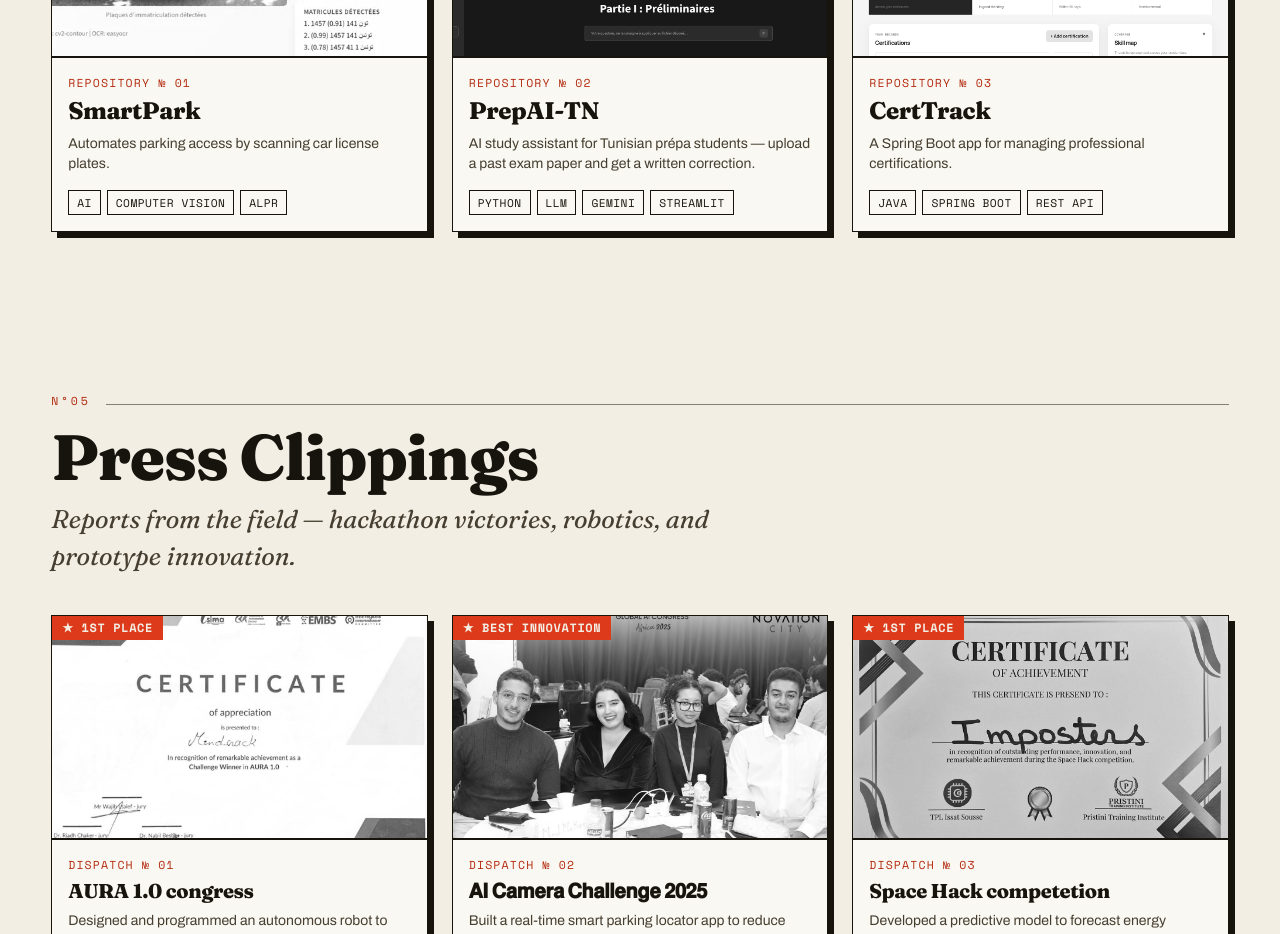
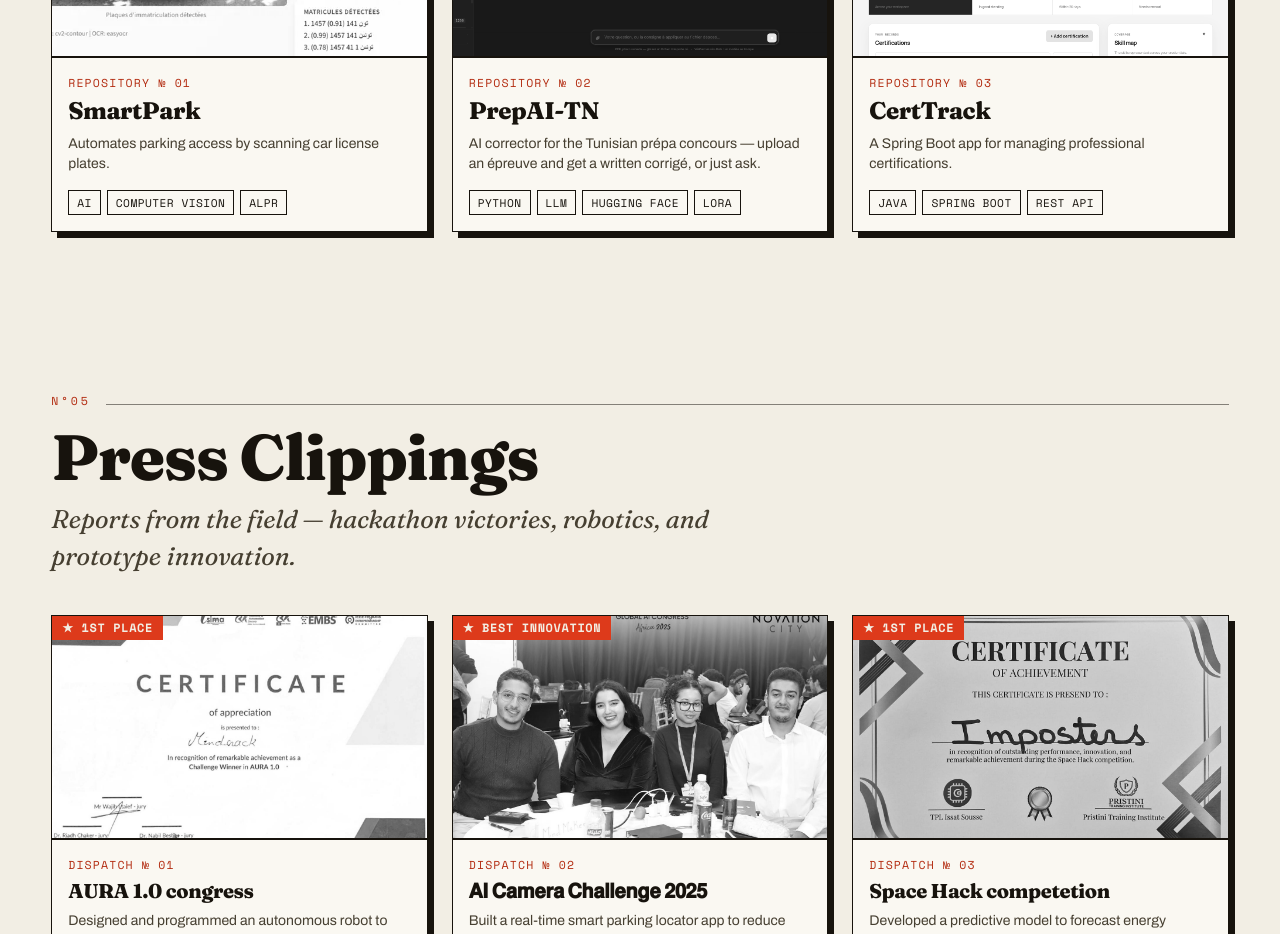
Before and after one commit to anis-mselmi/portfolio, a React (Vite) app: page / in a window 1280 px wide. Shown: the part 4840-5774 px from the top of the page. Built offline with nearby package versions, Linux system fonts and the light colour scheme; no server answers.

Commit message:
update project

```diff
--- a/src/data/content.ts
+++ b/src/data/content.ts
@@ -271,8 +271,8 @@ export const PROJECTS: Project[] = [
   },
   {
     name: 'PrepAI-TN',
-    desc: 'AI study assistant for Tunisian prépa students — upload a past exam paper and get a written correction.',
-    tags: ['Python', 'LLM', 'Gemini', 'Streamlit'],
+    desc: 'AI corrector for the Tunisian prépa concours — upload an épreuve and get a written corrigé, or just ask.',
+    tags: ['Python', 'LLM', 'Hugging Face', 'LoRA'],
     image: '/assets/images/projects/prepai-tn.png',
     fit: 'cover',
     link: 'https://github.com/anis-mselmi/PrepAI-TN',
--- a/src/i18n/content.ts
+++ b/src/i18n/content.ts
@@ -301,10 +301,10 @@ function buildBundle(lang: Lang) {
     {
       name: 'PrepAI-TN',
       desc: t(
-        'AI study assistant for Tunisian prépa students — upload a past exam paper and get a written correction.',
-        "Assistant d'étude IA pour les étudiants en prépa tunisienne — déposez une épreuve et obtenez une correction rédigée."
+        'AI corrector for the Tunisian prépa concours — upload an épreuve and get a written corrigé, or just ask.',
+        "Correcteur IA pour les concours de prépa tunisiens — déposez une épreuve et obtenez un corrigé rédigé, ou posez simplement votre question."
       ),
-      tags: ['Python', 'LLM', 'Gemini', 'Streamlit'],
+      tags: ['Python', 'LLM', 'Hugging Face', 'LoRA'],
       image: '/assets/images/projects/prepai-tn.png',
       fit: 'cover',
       link: 'https://github.com/anis-mselmi/PrepAI-TN',
```
Also changed, not shown: public/assets/images/projects/prepai-tn.png.
